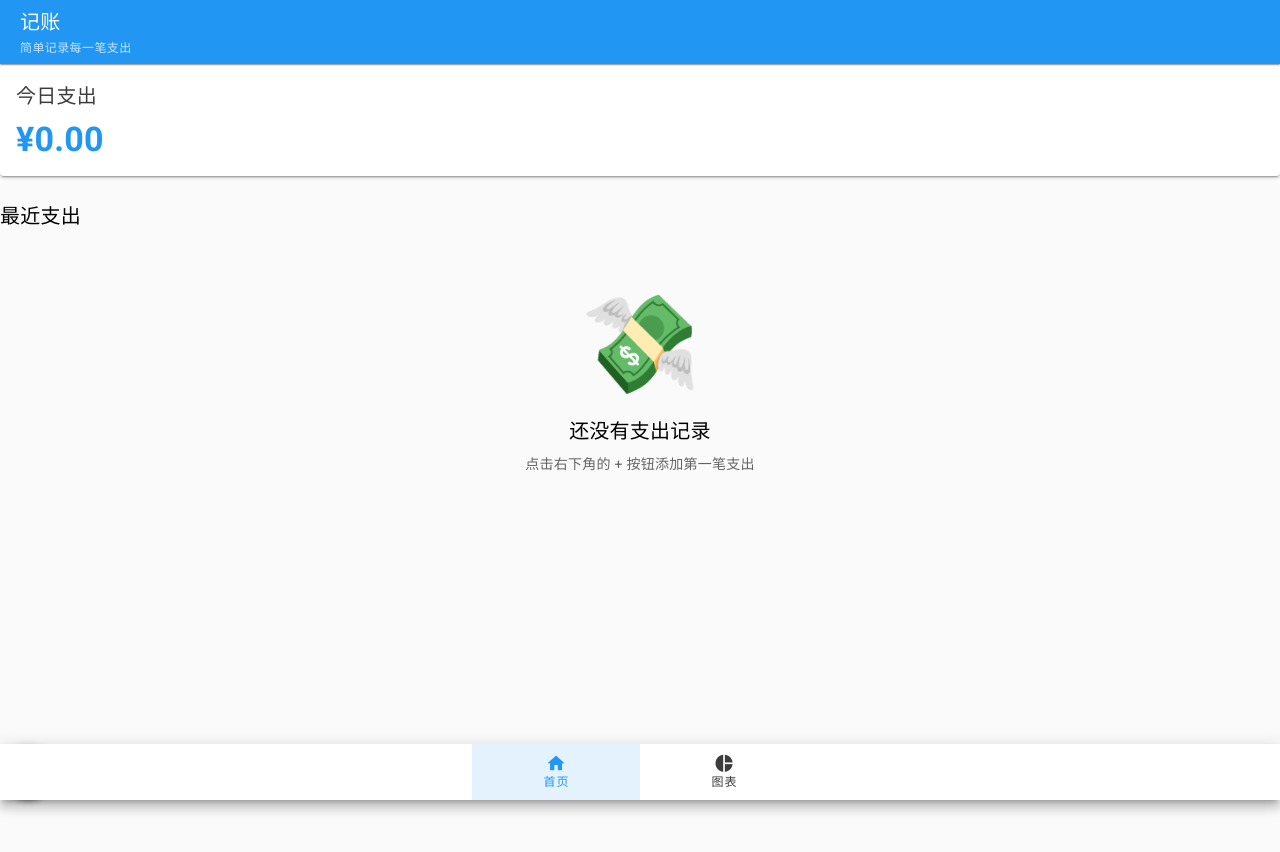
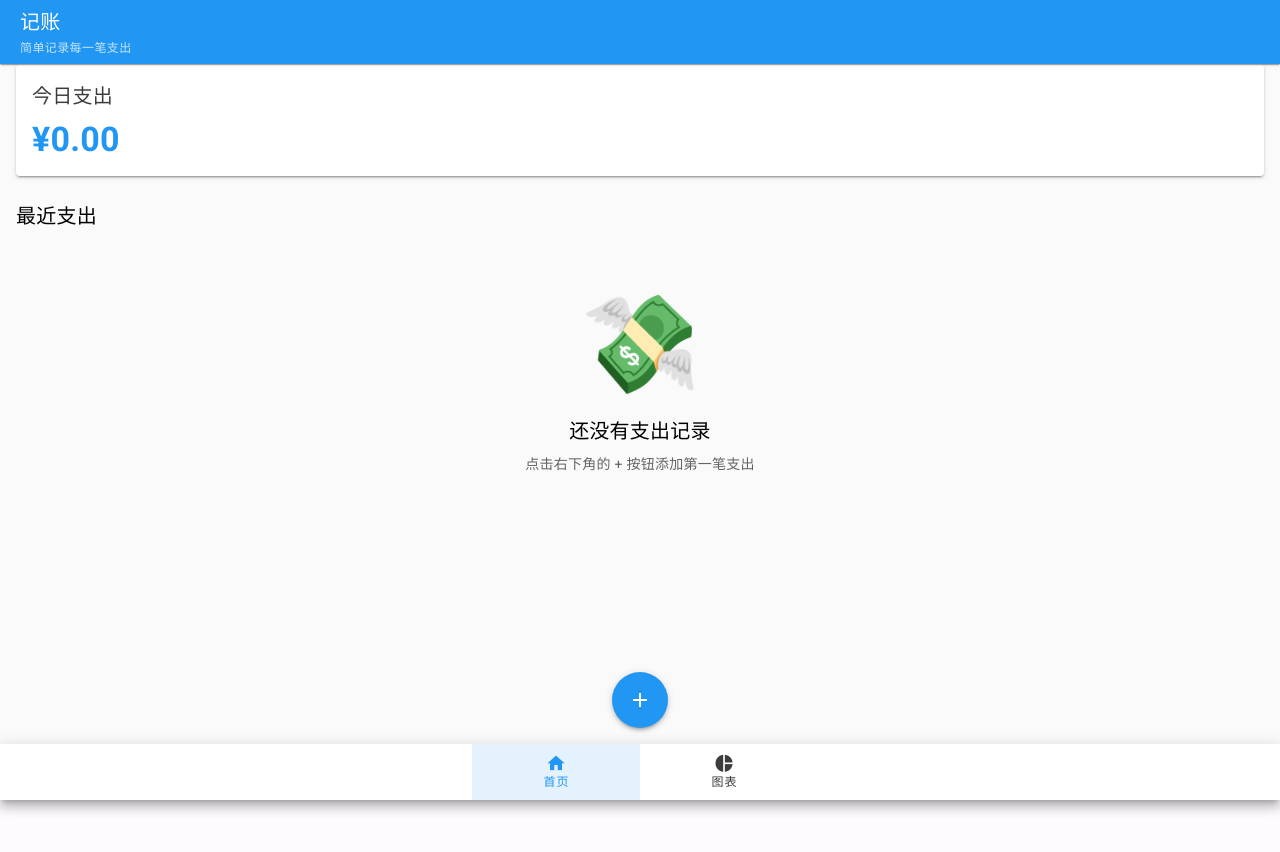
Before and after one commit to Frederick-S/minimoney, a Vue app: page / in a window 1280 px wide. Shown: the top 852 px of the page. After the commit the page ends 800 px from the top, so only its background shows below. Built offline with nearby package versions, Linux system fonts and the light colour scheme.

Commit message:
Generated by Spark: 最近支出 is too close to the border, and also the add button is not visible by default, has to scroll, and its possible is left, move to center, always above the bottom tab

```diff
--- a/src/App.vue
+++ b/src/App.vue
@@ -6,29 +6,29 @@
         <AppHeader />
 
         <!-- Main Content Area -->
-        <div class="content-area pb-16">
+        <div class="content-area">
           <!-- Home Tab Content -->
-          <div v-if="activeTab === 'home'">
+          <div v-if="activeTab === 'home'" class="px-4">
             <TodaySummary :expenses="expenses" />
             <ExpenseList :expenses="expenses" />
           </div>
 
           <!-- Charts Tab Content -->
-          <div v-if="activeTab === 'charts'">
+          <div v-if="activeTab === 'charts'" class="px-4">
             <ChartsView :expenses="expenses" />
           </div>
         </div>
 
         <!-- Floating Action Button (only show on home tab) -->
+        <div v-if="activeTab === 'home'" class="fixed-fab">
           <v-fab
-          v-if="activeTab === 'home'"
-          location="bottom end"
+            location="bottom center"
             size="56"
             color="primary"
             icon="mdi-plus"
-          class="mb-20 me-4"
             @click="showForm = true"
           />
+        </div>
 
         <!-- Bottom Navigation -->
         <BottomNavigation v-model="activeTab" />
@@ -77,5 +77,14 @@ const saveExpense = (expense: Omit<Expense, 'id'>) => {
 <style scoped>
 .content-area {
   min-height: calc(100vh - 64px - 56px); /* Subtract header and bottom nav height */
+  padding-bottom: 120px; /* Extra space for floating button */
+}
+
+.fixed-fab {
+  position: fixed;
+  bottom: 72px; /* 56px (bottom nav) + 16px spacing */
+  left: 50%;
+  transform: translateX(-50%);
+  z-index: 1000;
 }
 </style>
--- a/src/components/ExpenseList.vue
+++ b/src/components/ExpenseList.vue
@@ -1,6 +1,6 @@
 <template>
   <div>
-    <h2 class="text-h6 font-weight-medium mb-4">最近支出</h2>
+    <h2 class="text-h6 font-weight-medium mb-4 mt-6">最近支出</h2>
 
     <div v-if="sortedExpenses.length === 0" class="text-center py-12">
       <div class="text-h1 mb-4">💸</div>
```
Lines whose indentation alone changed are shown as unchanged.
